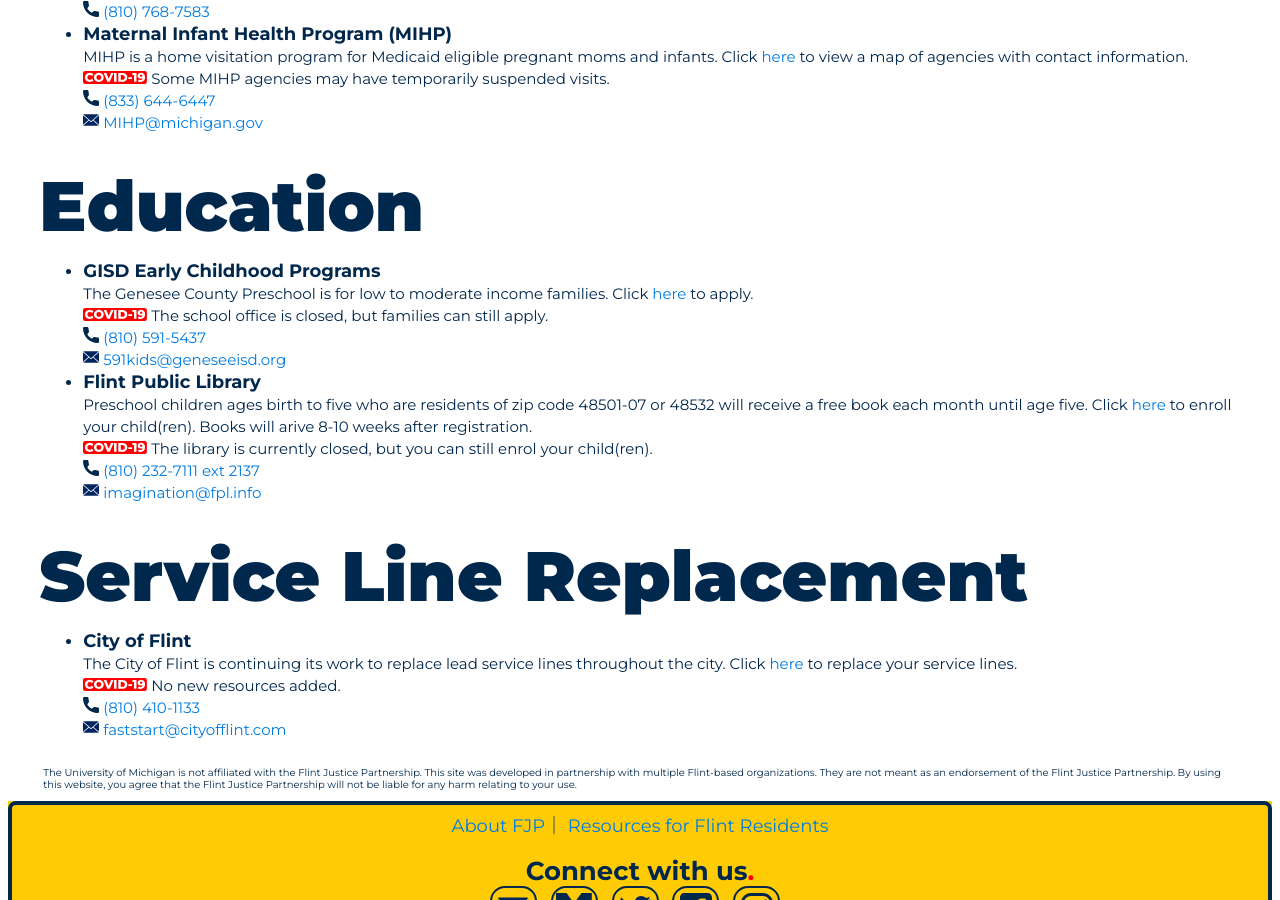
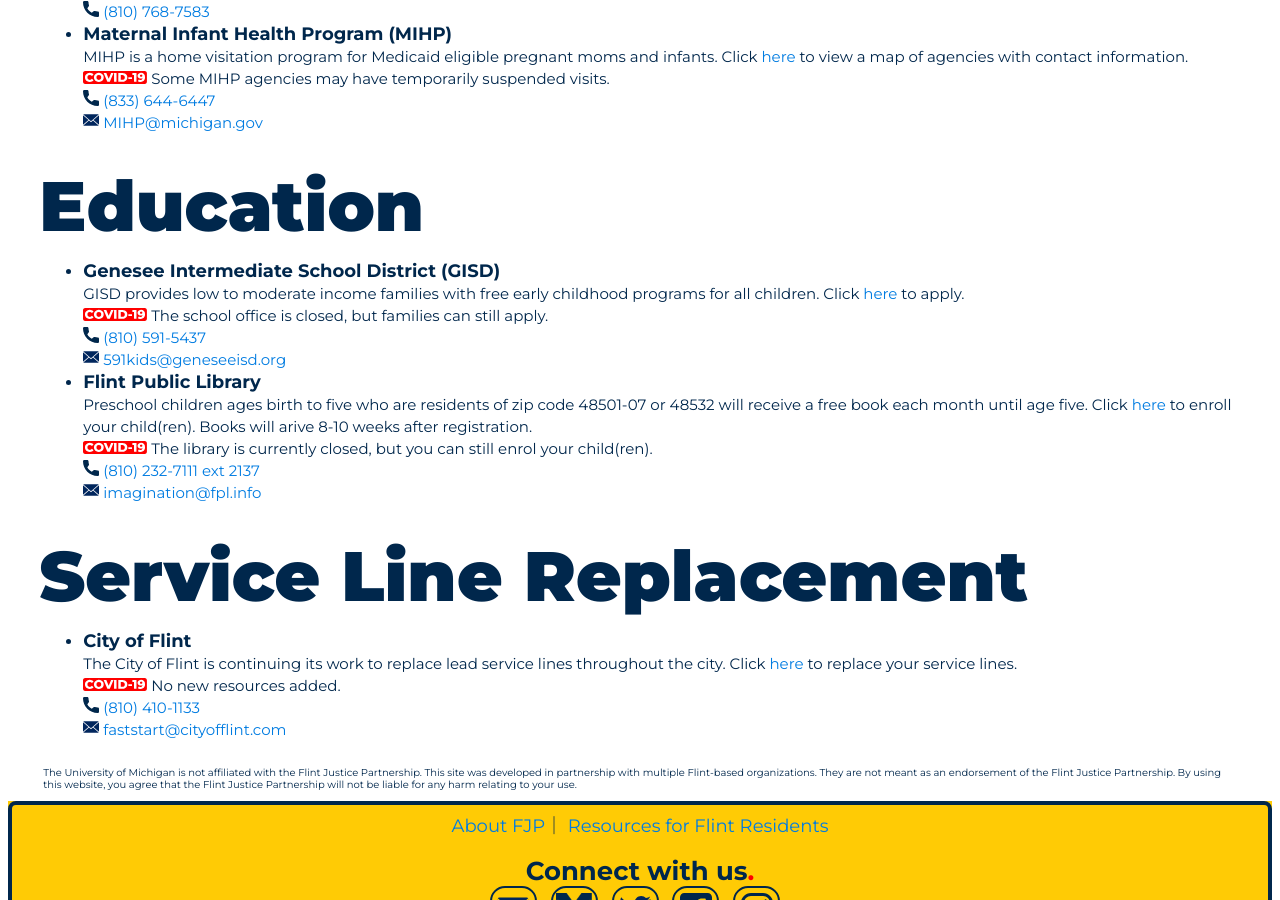
Before and after one commit to umichfjp/umichfjp.github.io, a Jekyll site: the page built from pages/resources.html, in a window 1280 px wide and 900 px high, scrolled down 3080 px. Built offline with Jekyll 4.4.1, drawn with Linux system fonts in a browser that asks for light colours.

Commit message:
Update resources.html

```diff
--- a/pages/resources.html
+++ b/pages/resources.html
@@ -224,8 +224,8 @@ title: Resources - FJP
         <ul>
         <h3>
           <li>
-            <b><big>GISD Early Childhood Programs</big></b>
-            <br />The Genesee County Preschool is for low to moderate income families. Click <a href="https://michiganpreschool.org/index.php" target="_blank">here</a> to apply.
+            <b><big>Genesee Intermediate School District (GISD)</big></b>
+            <br />GISD provides low to moderate income families with free early childhood programs for all children. Click <a href="https://michiganpreschool.org/index.php" target="_blank">here</a> to apply.
             <br /><img src="https://umichfjp.github.io/assets/icons/covid.svg" alt="covid-19" style="width:64px;"> The school office is closed, but families can still apply.
             <br /><img src="https://umichfjp.github.io/assets/icons/phone.svg" alt="Phone" style="width:16px;"> <a href="tel:+1810-591-5437">(810) 591-5437</a>
             <br /><img src="https://umichfjp.github.io/assets/icons/mail.svg" alt="Mail" style="width:16px;"> <a href="mailto:591kids@geneseeisd.org">591kids@geneseeisd.org</a>
```
